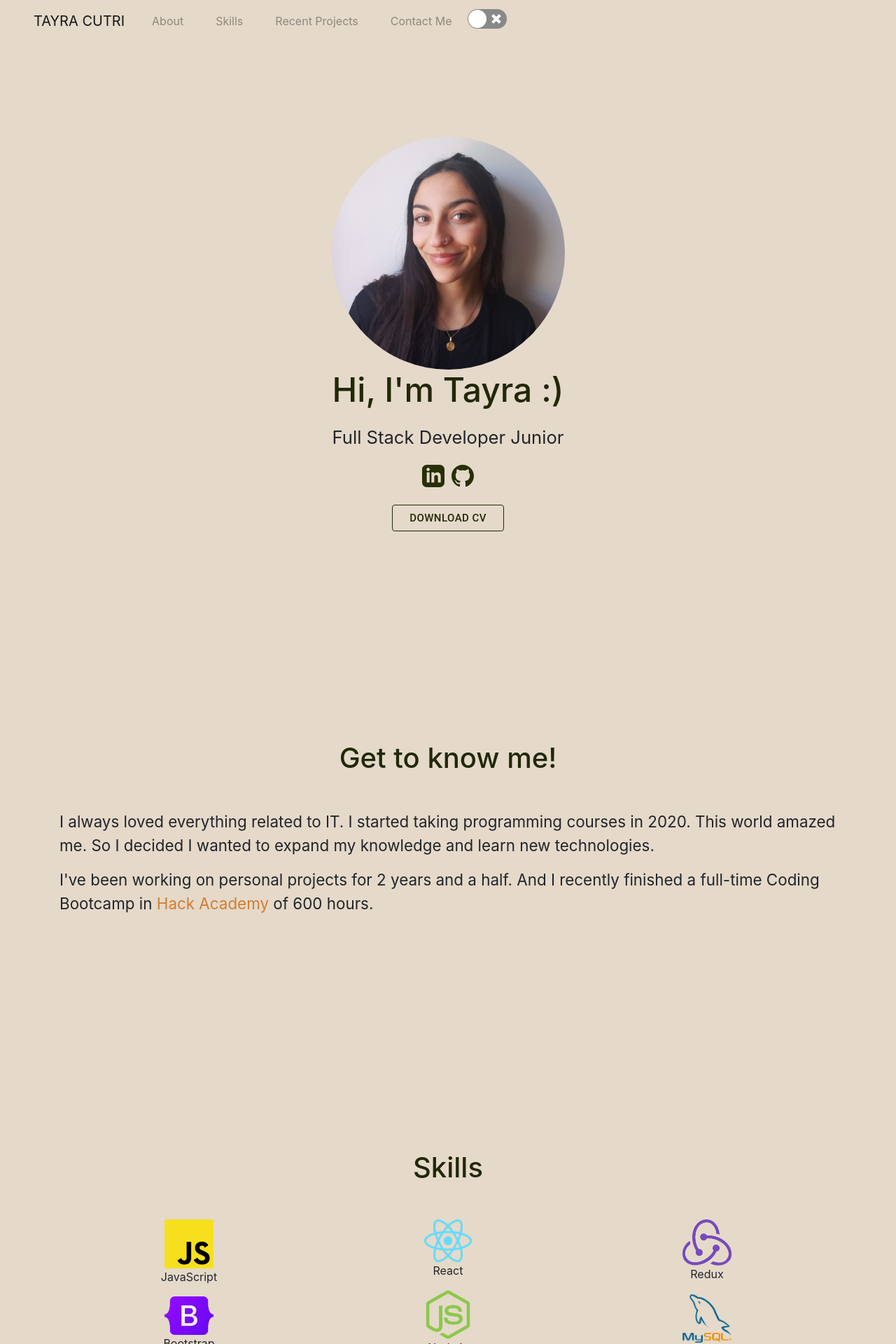
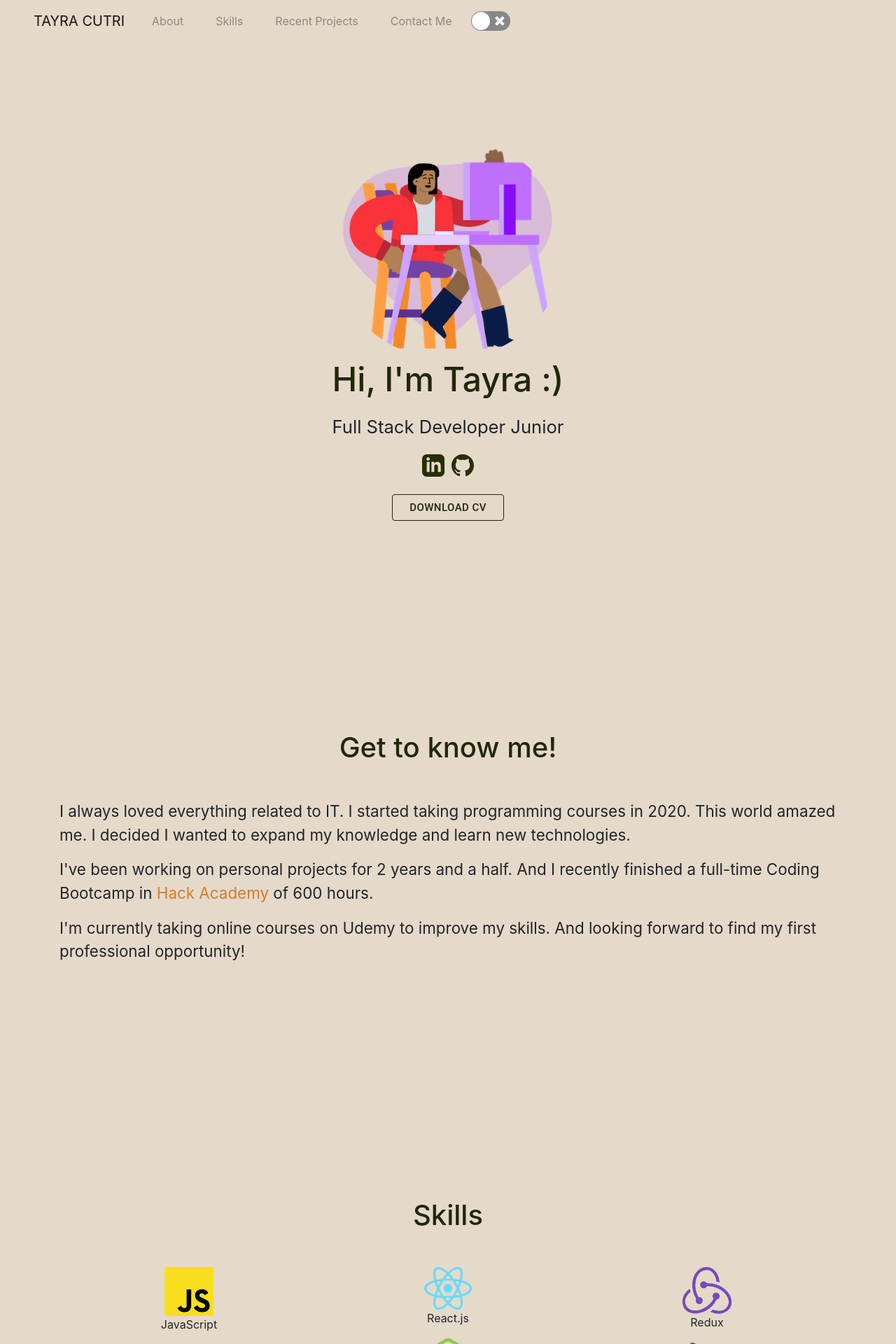
Before and after one commit to tayracutri/portfolio, a React (Create React App) app: page / in a window 1280 px wide. Shown: the top 1920 px of the page at 70% size. Built offline with nearby package versions, Linux system fonts and the light colour scheme.

Commit message:
avatar and info updated

```diff
--- a/src/components/About.jsx
+++ b/src/components/About.jsx
@@ -1,13 +1,14 @@
 import React from "react";
 import avatar from "../assets/profile.jpeg";
-import CV from "../assets/files/CV-Tayra Cutri.pdf";
+import icon from "../assets/icon.png";
+import CV from "../assets/files/CV-Cutri Tayra.pdf";
 import { Button } from "@mui/material";
 import "../styles/About.css";
 
 const About = () => {
   return (
     <div className="about">
-      <img src={avatar} alt="avatar" />
+      <img src={icon} alt="avatar" />
       <h1>Hi, I'm Tayra :)</h1>
       <p>Full Stack Developer Junior</p>
       <div className="about-icons-container">
@@ -25,7 +26,7 @@ const About = () => {
             ></path>
           </svg>
         </a>
-        <a href="https://github.com/tayracutri">
+        <a href="https://github.com/tayracutri" target="blank">
           <svg
             xmlns="http://www.w3.org/2000/svg"
             width="32"
--- a/src/components/Contact.jsx
+++ b/src/components/Contact.jsx
@@ -90,40 +90,38 @@ export const Contact = () => {
         <Grid container>
           <Grid item xs={12} sx={{ mt: 2 }}>
             <input
+              className="text-field"
               label="Name"
-              type="name"
               name="from_name"
-              fullWidth
+              onChange={(e) => setName(e.target.value)}
               placeholder="Name"
               required
               value={name}
-              onChange={(e) => setName(e.target.value)}
-              className="text-field"
+              type="name"
             />
           </Grid>
           <Grid item xs={12} sx={{ mt: 2 }}>
             <input
+              className="text-field"
+              name="from_name"
               label="Email"
+              onChange={(e) => setEmail(e.target.value)}
+              placeholder="email@email.com"
+              required
               type="email"
-              placeholder="email@email.com"
-              name="from_name"
-              required
               value={email}
-              onChange={(e) => setEmail(e.target.value)}
-              className="text-field"
             />
           </Grid>
           <Grid item xs={12} sx={{ mt: 2 }}>
             <textarea
+              className="text-field"
+              name="message"
               label="Message"
-              name="message"
+              onChange={(e) => setMessage(e.target.value)}
+              placeholder="Write your message"
+              required
               type="text"
-              placeholder="Write your message"
-              fullWidth
-              required
               value={message}
-              onChange={(e) => setMessage(e.target.value)}
-              className="text-field"
             />
           </Grid>
         </Grid>
--- a/src/components/Footer.jsx
+++ b/src/components/Footer.jsx
@@ -15,7 +15,7 @@ const Footer = () => {
         </div>
 
         <p className="copyright">
-          Tayra Cutri | Full Stack Developer Junior © 2022
+          Tayra Cutri | Full Stack Developer Junior © 2023
         </p>
       </footer>
     </div>
--- a/src/components/GetToKnow.jsx
+++ b/src/components/GetToKnow.jsx
@@ -10,8 +10,8 @@ const GetToKnow = () => {
         <p>
           {" "}
           I always loved everything related to IT. I started taking programming
-          courses in 2020. This world amazed me. So I decided I wanted to expand
-          my knowledge and learn new technologies.
+          courses in 2020. This world amazed me. I decided I wanted to expand my
+          knowledge and learn new technologies.
         </p>
         <p>
           I've been working on personal projects for 2 years and a half. And I
@@ -25,6 +25,10 @@ const GetToKnow = () => {
           </a>{" "}
           of 600 hours.
         </p>
+        <p>
+          I'm currently taking online courses on Udemy to improve my skills. And
+          looking forward to find my first professional opportunity!
+        </p>
       </div>
     </div>
   );
--- a/src/components/Skills.jsx
+++ b/src/components/Skills.jsx
@@ -32,7 +32,7 @@ const Skills = () => {
         <div className="col">
           <div>
             <img src={react} alt="React" className="animation" />
-            <p>React</p>
+            <p>React.js</p>
           </div>
           <div>
             <img src={node} alt="Node" className="animation" />
--- a/src/styles/Contact.css
+++ b/src/styles/Contact.css
@@ -6,7 +6,6 @@
     font-size: 18px;
     margin-left: 5px;
 }
-
 
 .text-field{
     background-color: transparent;
--- a/src/styles/MainNavbar.css
+++ b/src/styles/MainNavbar.css
@@ -39,3 +39,7 @@
   .nav-link-grow-up:hover::before {
     height: 2px;
   }
+
+.switch{
+  margin: 0.4rem 0 0 0.3rem;
+}
```
Also changed, not shown: src/assets/icon.png (added), 1 other file (tests, documents, lock files or other folders).
